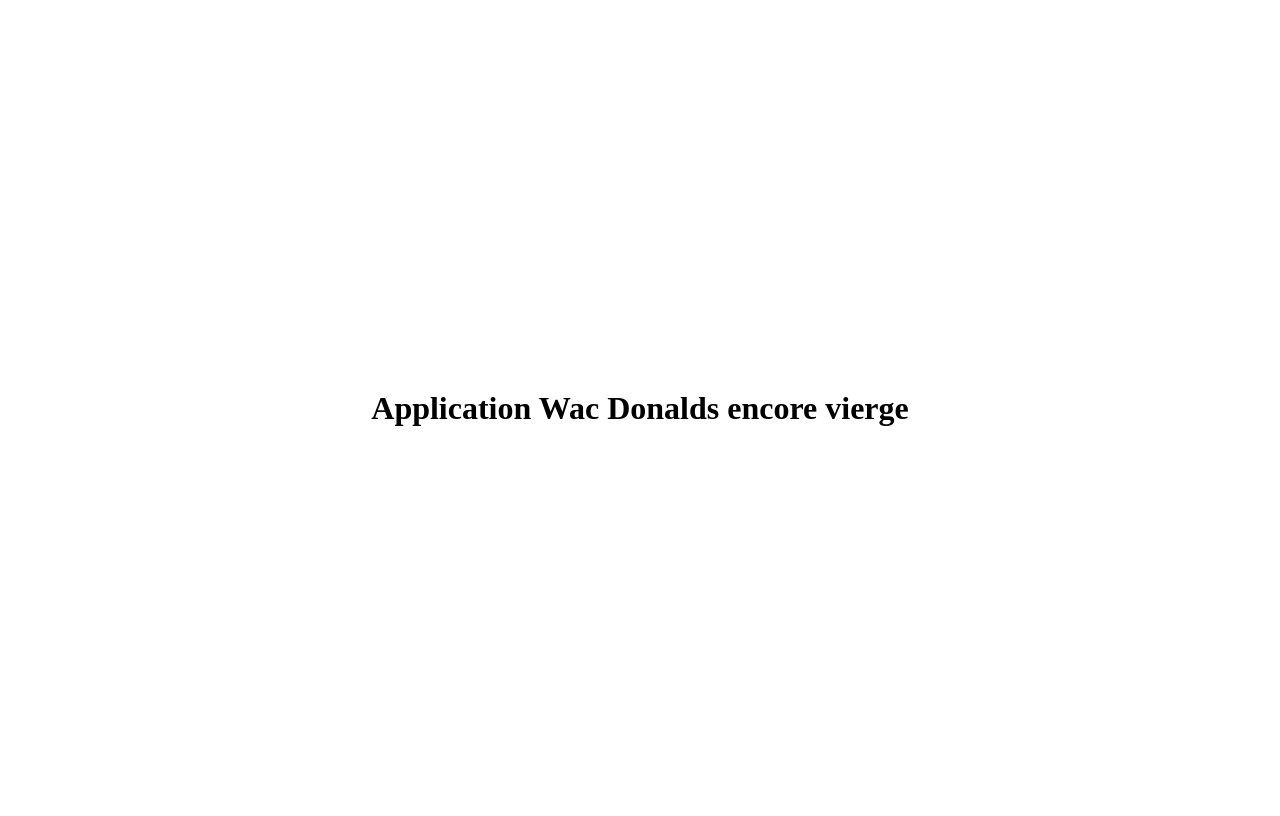
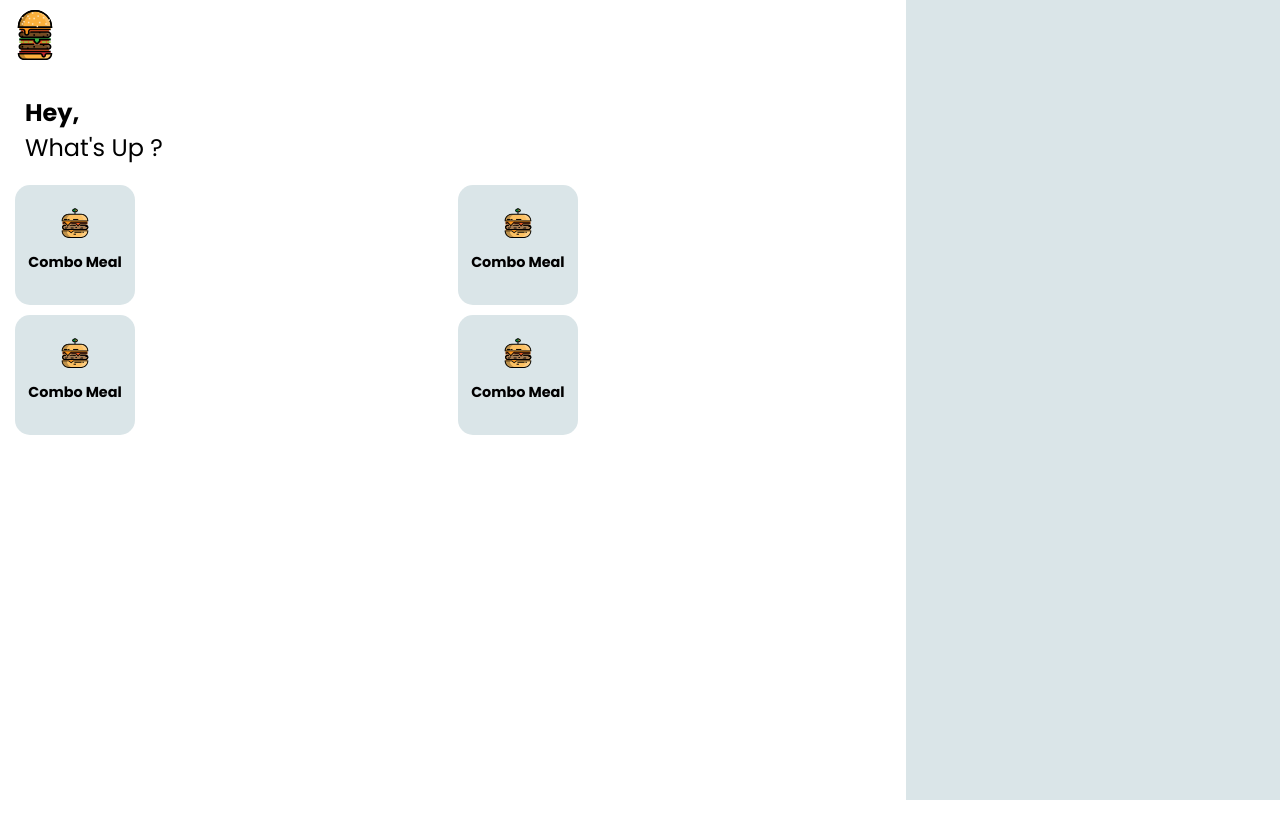
Before and after one commit to kephrr/wac-donalds-react, a Next.js app in the folder wac-donalds/: page / in a window 1280 px wide. Built offline with nearby package versions, Linux system fonts and the light colour scheme.

Commit message:
Architecthure + Component Icon | Space

```diff
--- /dev/null
+++ b/wac-donalds/pages/_app.js
@@ -0,0 +1,6 @@
+// pages/_app.js
+import '../styles/global.css';
+
+export default function App({ Component, pageProps }) {
+    return <Component {...pageProps} />;
+}
--- /dev/null
+++ b/wac-donalds/pages/_document.js
@@ -0,0 +1,15 @@
+// pages/_document.js
+import { Html, Head, Main, NextScript } from 'next/document';
+
+
+export default function Document() {
+    return (
+        <Html>
+            <Head />
+            <body className="body">
+            <Main />
+            <NextScript />
+            </body>
+        </Html>
+    );
+}
--- /dev/null
+++ b/wac-donalds/pages/components/icon/icon.js
@@ -0,0 +1,14 @@
+import style from './icon.module.css';
+
+function Icon({size, src}){
+    const iconStyle = {
+        height: size + 'px',
+        width: 'auto'
+    };
+
+    return <div className={style.container}>
+        <img style={iconStyle} src={src} alt=""/>
+    </div>
+}
+
+export default Icon;
--- /dev/null
+++ b/wac-donalds/pages/components/icon/icon.module.css
@@ -0,0 +1,5 @@
+.container{
+    display: flex;
+    justify-content: center;
+    align-items: center;
+}
--- /dev/null
+++ b/wac-donalds/pages/components/product-card/product-card.js
@@ -0,0 +1,14 @@
+import styles from './product-card.module.css'
+import Icon from "../icon/icon";
+
+function ProductCard({size, src, temp}) {
+    const style = styles.productCard
+    // if (temp) style = styles.productCardRed
+    return <div className={style}>
+        <img src='./icons/cheese-burger.svg' alt=""/>
+        <p>Combo Meal</p>
+        <span>20% off</span>
+    </div>
+}
+
+export default ProductCard;
--- /dev/null
+++ b/wac-donalds/pages/components/product-card/product-card.module.css
@@ -0,0 +1,37 @@
+.productCard{
+    margin: 5px;
+    background-color: #dae5e8;
+
+    padding: 10px;
+    height: 100px;
+    max-width: 100px;
+
+    border-radius: 15px;
+
+    display: flex;
+    flex-direction: column;
+    justify-content: center;
+    align-items: center;
+}
+
+.productCardRed{
+    background-color: red;
+}
+
+.productCard img{
+    width: 30px;
+    height: auto;
+    margin-top: 5px;
+}
+.productCard p{
+    text-align: center;
+    font-size: .9rem;
+    font-weight: bold;
+}
+.productCard span{
+    display: none;
+}
+.productCardRed span{
+    padding: 5px;
+    border: white solid 1px;
+}
--- /dev/null
+++ b/wac-donalds/pages/components/space/space.js
@@ -0,0 +1,13 @@
+import style from './space.module.css';
+
+function Space({w, h}){
+    const space = {
+        width: w + 'px',
+        height: h+'px',
+    };
+
+    return <div style={space}>
+    </div>
+}
+
+export default Space;
--- /dev/null
+++ b/wac-donalds/pages/components/space/space.module.css
@@ -0,0 +1,5 @@
+.container{
+    display: flex;
+    justify-content: center;
+    align-items: center;
+}
--- a/wac-donalds/pages/index.js
+++ b/wac-donalds/pages/index.js
@@ -1,14 +1,34 @@
 import Head from 'next/head';
 import styles from '../styles/Home.module.css';
+import Icon from "./components/icon/icon";
+import Space from "./components/space/space";
+import ProductCard from "./components/product-card/product-card";
 
 export default function Home() {
   return (
-    <div className={styles.container}>
-      <Head>
-        <title>Create Next App</title>
-        <link rel="icon" href="/favicon.ico" />
-      </Head>
-      <h1>Application Wac Donalds encore vierge</h1>
-   </div>
+      <div>
+          <Head>
+              <title>Create Next App</title>
+              <link rel="icon" href="/favicon.ico"/>
+          </Head>
+          <main className={styles.main}>
+              <aside className={styles.side1}>
+                  <div className={styles.start}>
+                      <Icon size={50} src='./icons/burger.svg'></Icon>
+                  </div>
+                  <Space h={20}></Space>
+                  <p className="title"> <span>Hey,</span><br/>What's Up ?</p>
+                  <div className="grid">
+                        <ProductCard temp={true}></ProductCard>
+                      <ProductCard temp={false}></ProductCard>
+                        <ProductCard></ProductCard>
+                        <ProductCard></ProductCard>
+                  </div>
+              </aside>
+              <aside className={styles.side2}>
+
+              </aside>
+          </main>
+      </div>
   );
 }
--- a/wac-donalds/styles/Home.module.css
+++ b/wac-donalds/styles/Home.module.css
@@ -1,92 +1,26 @@
-.container {
-  min-height: 100vh;
-  padding: 0 0.5rem;
-  display: flex;
-  flex-direction: column;
-  justify-content: center;
-  align-items: center;
+.body *, .body{
+    margin: 0;
+    padding: 0;
+    list-style: none;
+}
+.main{
+    display: flex;
+    height: 100vh;
+    overflow: hidden;
 }
 
-.title a {
-  color: #0070f3;
-  text-decoration: none;
+.side1{
+    flex: 5;
+    padding: 10px;
+}
+.side2{
+    background-color: #dae5e8;
+    flex: 2;
+    padding: 10px;
 }
 
-.title a:hover,
-.title a:focus,
-.title a:active {
-  text-decoration: underline;
+.start{
+    width: 100%;
+    display: flex;
+    justify-content: start;
 }
-
-.title {
-  margin: 0 0 1rem;
-  line-height: 1.15;
-  font-size: 3.6rem;
-}
-
-.title {
-  text-align: center;
-}
-
-.title,
-.description {
-  text-align: center;
-}
-
-.description {
-  line-height: 1.5;
-  font-size: 1.5rem;
-}
-
-.grid {
-  display: flex;
-  align-items: center;
-  justify-content: center;
-  flex-wrap: wrap;
-
-  max-width: 800px;
-  margin-top: 3rem;
-}
-
-.card {
-  margin: 1rem;
-  flex-basis: 45%;
-  padding: 1.5rem;
-  text-align: left;
-  color: inherit;
-  text-decoration: none;
-  border: 1px solid #eaeaea;
-  border-radius: 10px;
-  transition:
-    color 0.15s ease,
-    border-color 0.15s ease;
-}
-
-.card:hover,
-.card:focus,
-.card:active {
-  color: #0070f3;
-  border-color: #0070f3;
-}
-
-.card h3 {
-  margin: 0 0 1rem 0;
-  font-size: 1.5rem;
-}
-
-.card p {
-  margin: 0;
-  font-size: 1.25rem;
-  line-height: 1.5;
-}
-
-.logo {
-  height: 1em;
-}
-
-@media (max-width: 600px) {
-  .grid {
-    width: 100%;
-    flex-direction: column;
-  }
-}
--- a/wac-donalds/styles/global.css
+++ b/wac-donalds/styles/global.css
@@ -1,32 +1,23 @@
-html,
-body {
-  padding: 0;
-  margin: 0;
-  font-family:
-    Inter,
-    -apple-system,
-    BlinkMacSystemFont,
-    Segoe UI,
-    Roboto,
-    Oxygen,
-    Ubuntu,
-    Cantarell,
-    Fira Sans,
-    Droid Sans,
-    Helvetica Neue,
-    sans-serif;
+@import url('https://fonts.googleapis.com/css2?family=Geologica:wght@100..900&family=Inter:ital,opsz,wght@0,14..32,100..900;1,14..32,100..900&family=Poppins:ital,wght@0,100;0,200;0,300;0,400;0,500;0,600;0,700;0,800;0,900;1,100;1,200;1,300;1,400;1,500;1,600;1,700;1,800;1,900&display=swap');
+
+.body{
+    font-family: 'Poppins','Geologica', 'Inter', sans-serif;
+}
+.body{
+    margin: 0;
+    padding: 0;
+    list-style: none;
 }
 
-a {
-  color: inherit;
-  text-decoration: none;
+.title{
+    font-size: 1.5rem;
+    margin: 15px;
+}
+.title span{
+    font-weight: bold;
 }
 
-* {
-  box-sizing: border-box;
+.grid {
+    display: grid;
+    grid-template: ". .";
 }
-
-img {
-  max-width: 100%;
-  height: auto;
-}
```
